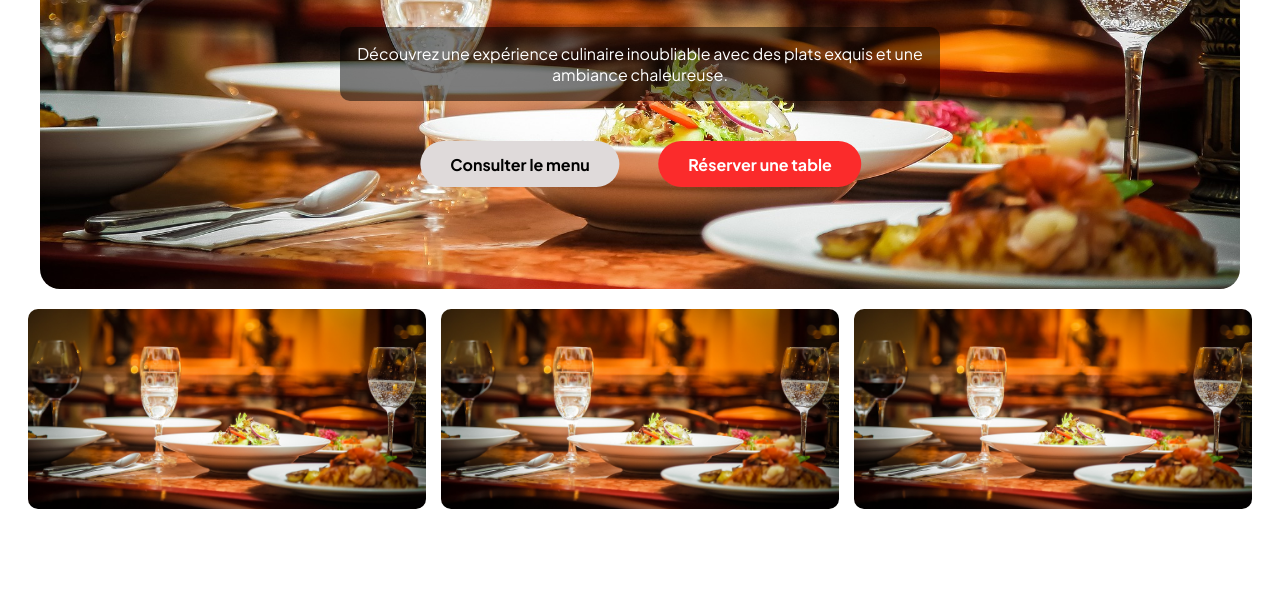
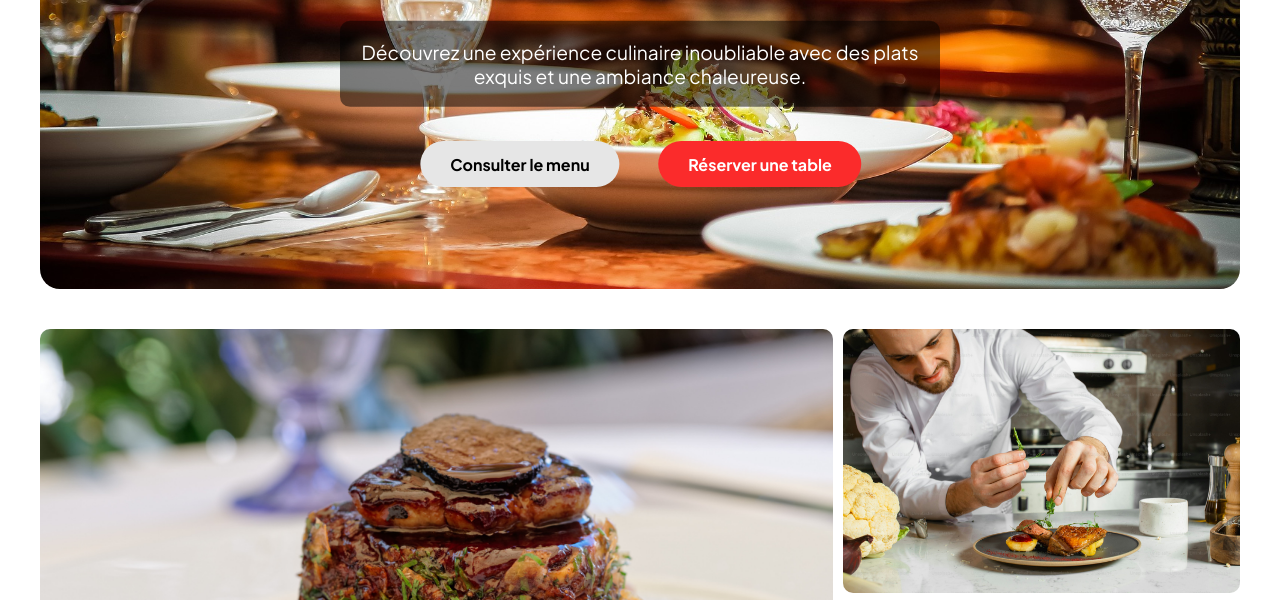
Before and after one commit to KoThek64/Site_Resto_Fictif, a website: page HTML/index.html in a window 1280 px wide. Shown: the part 312-912 px from the top of the page. Before the commit the page ends 849 px from the top, so only its background shows below. Drawn offline with Linux system fonts and the light colour scheme; a web font is replaced by a local one.

Commit message:
Finalisation de la grille des photos sur index.html

```diff
--- a/HTML/index.html
+++ b/HTML/index.html
@@ -40,10 +40,10 @@
             <a href="reservation.html" class="btn-reservation">Réserver une table</a>
         </div>
     </div>
-    <div class="photo-grid">
-        <img src="../images/Image_1.jpg" alt="Photo 1">
-        <img src="../images/Image_1.jpg" alt="Photo 2">
-        <img src="../images/Image_1.jpg" alt="Photo 3">
+    <div class="custom-photo-grid">
+        <img src="../images/Image_2.jpg" alt="Photo 1" class="grande">
+        <img src="../images/Image_3.jpg" alt="Photo 2" class="carree">
+        <img src="../images/Image_4.jpg" alt="Photo 3" class="carree">
     </div>
 
 
--- a/style.css
+++ b/style.css
@@ -65,10 +65,6 @@ nav ul li{
     color: black;
 }
 
-div div img{
-    width: 700px;
-}
-
 .image-container {
     position: relative;
     width: 1200px;
@@ -104,6 +100,7 @@ div div img{
     left: 50%;
     transform: translate(-50%, -50%);
     z-index: 2;
+    font-size: 1.2em;
     color: white;
     text-align: center;
     background-color: rgba(0, 0, 0, 0.5);
@@ -136,7 +133,7 @@ div div img{
     display: inline-block;
     padding: 12.5px 30px;
     border-radius: 100px;
-    background-color: #dfdada;
+    background-color: #e6e6e6;
     color: #000000;
     font-weight: bold;
     text-decoration: none;
@@ -144,30 +141,42 @@ div div img{
 }
 
 .btn-menu:hover {
-    background-color: #817d7d;
-    box-shadow: 0 0 20px rgba(140, 136, 136, 0.31);
+    background-color: #aca6a6;
+    box-shadow: 0 0 20px rgba(161, 155, 155, 0.31);
     transform: scale(1.1);
     color: #000000;
 }
 
 .btn-menu:active {
-    background-color: #817d7d;
+    background-color: #e6e6e6;
     transition: all 0.25s;
     box-shadow: none;
     transform: scale(0.98);
     color: #000000;
 }
 
-.photo-grid {
+.custom-photo-grid {
     display: grid;
-    grid-template-columns: repeat(auto-fit, minmax(250px, 1fr));
-    gap: 15px;
-    padding: 20px;
+    grid-template-columns: 2fr 1fr;
+    grid-template-rows: 1fr 1fr;
+    gap: 10px;
+    width: 1200px;
+    margin: auto;
+    padding-top: 40px;
 }
 
-.photo-grid img {
+.grande {
+    grid-row: 1 / 3; /* occupe deux lignes */
+    grid-column: 1 / 2;
     width: 100%;
-    height: 200px;
+    height: 100%;
     object-fit: cover;
     border-radius: 10px;
 }
+
+.carree {
+    width: 100%;
+    height: 100%;
+    object-fit: cover;
+    border-radius: 10px;
+}
```
Also changed, not shown: images/Image_2.jpg (added), images/Image_3.jpg (added), images/Image_4.jpg (added).
